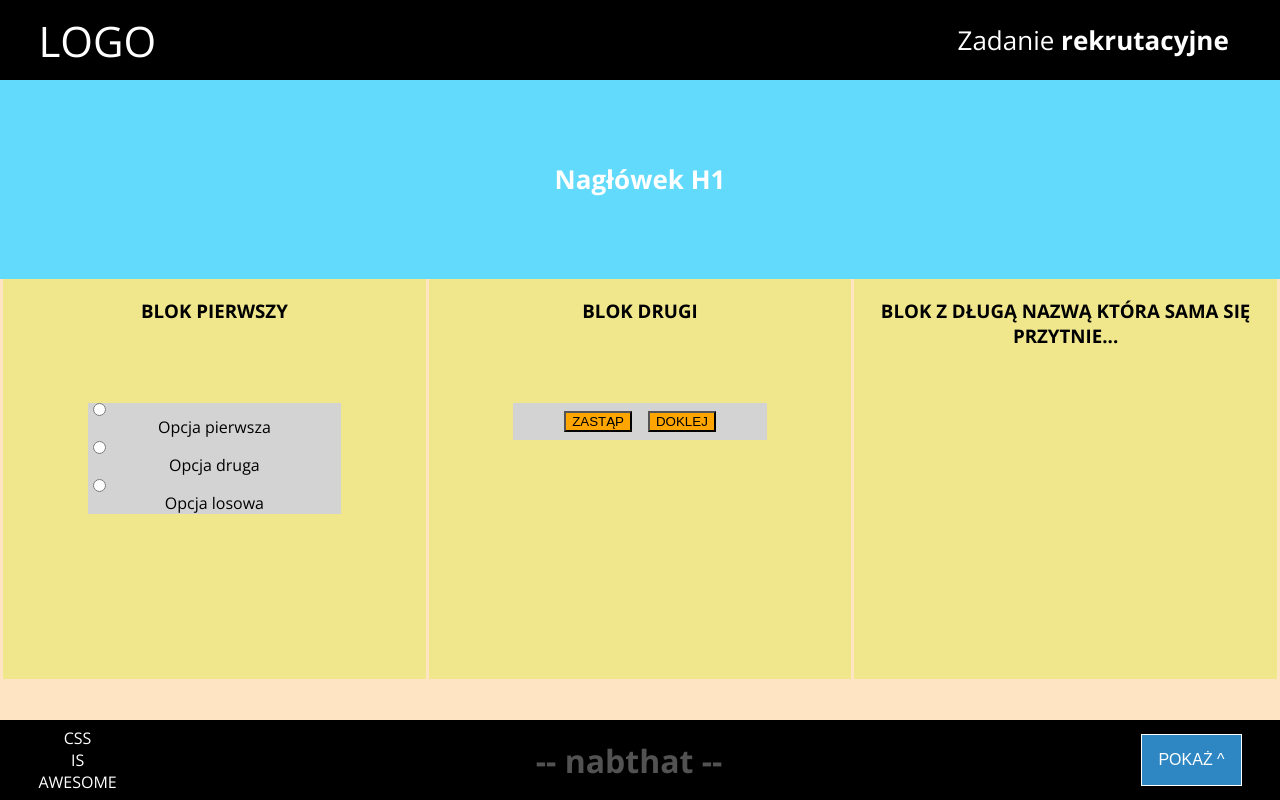
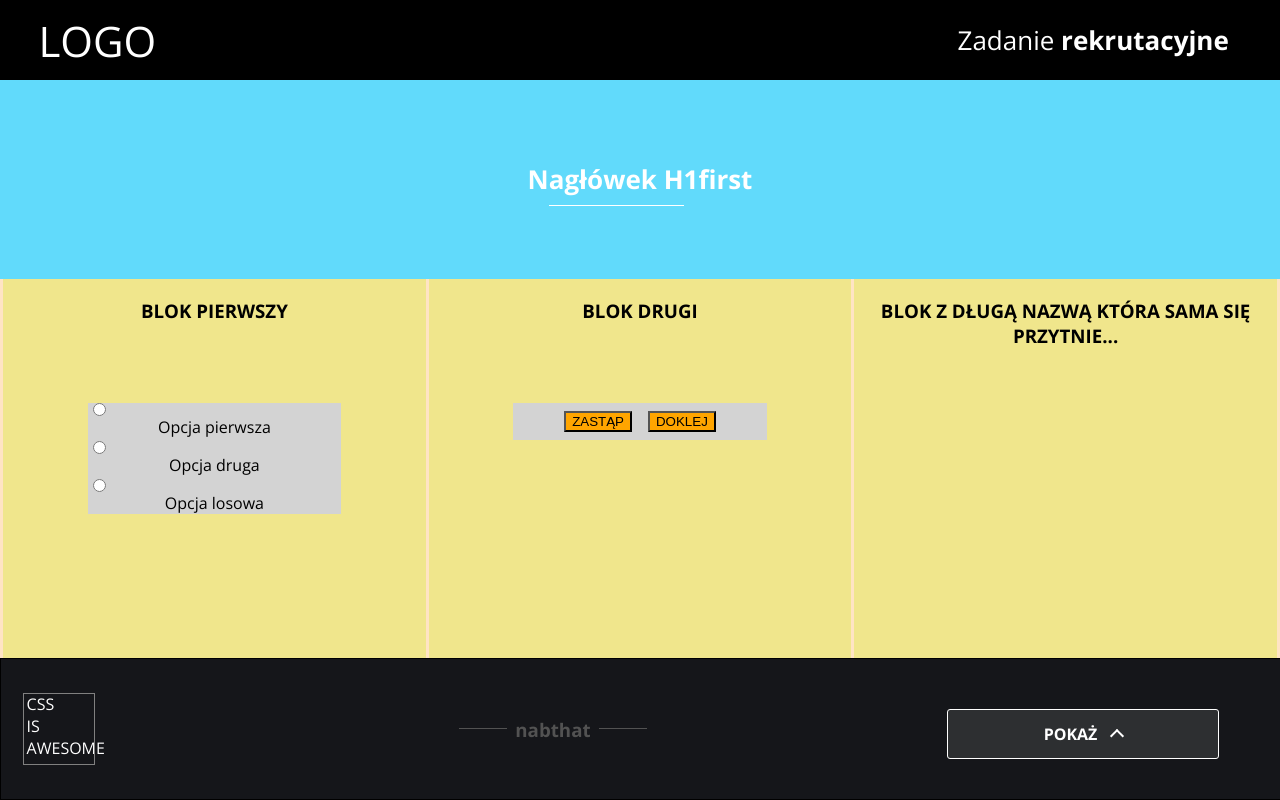
Before and after one commit to Nestremis/recruit, a React (Create React App) app: page / in a window 1280 px wide. Built offline with nearby package versions, Linux system fonts and the light colour scheme.

Commit message:
feat: drop up button made with reset partial funtionality

```diff
--- a/src/App.jsx
+++ b/src/App.jsx
@@ -12,14 +12,15 @@ function App() {
   const [optionMade, setOptionMade] = useState('');
   const [currentRecord, setCurrentRecord] = useState('');
   const [addedRecord, setAddedRecord] = useState('');
+  const [reset, setReset] = useState('');
 
 
   return (
     <div className="App">
-    <Topbar name={name}/>
+    <Topbar name={name} reset={reset} />
       <main>
       <header>
-        <h1>Nagłówek H1</h1>
+        <h1> N<span className="underline">agłówek H</span>1first </h1>
       </header>
         <section>
 
@@ -51,7 +52,7 @@ function App() {
 
         </section>
       </main>
-    <Footer setName={setName}/>
+    <Footer setName={setName} setReset={setReset}/>
     </div>
   );
 }
--- a/src/App.scss
+++ b/src/App.scss
@@ -25,6 +25,11 @@
       h1{
        color: white;
        font-size: calc(10px + 2vmin);
+
+       .underline{
+         border-bottom: 1px solid white;
+         padding-bottom: 1vmin;
+       }
       }
     }
 
--- a/src/components/BlockTwo.jsx
+++ b/src/components/BlockTwo.jsx
@@ -7,9 +7,8 @@ const BlockTwo = ({ optionMade, setCurrentRecord, currentRecord, setAddedRecord,
   let random = Math.floor(Math.random() * records.length);
 
   const handleReplace = () => {
-
     if (optionMade === 'Opcja pierwsza') {
-      setCurrentRecord(records[0].content)
+      setCurrentRecord(records[0].content);
     } else if (optionMade === 'Opcja druga') {
       setCurrentRecord(records[1].content)
     } else if (optionMade === 'Opcja losowa') {
@@ -18,9 +17,15 @@ const BlockTwo = ({ optionMade, setCurrentRecord, currentRecord, setAddedRecord,
   };
 
   const handleAddText = () => {
-      if (currentRecord.content !== records[random].content) {
-        setAddedRecord(records[random].content)
+      const nextText = records[random].content;
+      if (currentRecord !== nextText) {
+        setAddedRecord(nextText)
+      } else {
+        setAddedRecord('done')
       }
+      // else {
+      //   setAddedRecord(prev => records[random].content)
+      // }
   };
 
   return (
--- a/src/components/Footer.jsx
+++ b/src/components/Footer.jsx
@@ -2,13 +2,14 @@ import React from 'react';
 import './footer.scss';
 
 
-const Footer = ({setName}) => {
+const Footer = ({setName, setReset}) => {
 
 
-    const reset = () => '';
+    const reset = () => {
+        setName(false)
+    };
 
     const showName = (name) => {
-        // setName(name);
         setName(current => !current)
     };
 
@@ -16,26 +17,39 @@ const Footer = ({setName}) => {
         <>
         <div className='footer'>
             <div className='foot-container'>
-                <div className='css-logo'> CSS <br/> IS <br/> AWESOME</div>
-                <h3> -- nabthat --</h3>
+            <div className="css-logo">
+                <div className='css'> CSS <br/> IS <br/> AWESOME</div>
+                <div className='square'></div>
+            </div>
+
+                <h3 title='nabthat'> nabthat </h3>
+
 
                 <div className="dropup">
-                    <button className="dropbtn">POKAŻ ^ </button>
-                    <div className="dropup-content">
 
+                    <label htmlFor="touch">
+                        <b> POKAŻ </b>
+                    </label>
+
+                    <input type="checkbox" id="touch"/>
+
+
+                    <div className="slide">
                         <button
-                          onClick={reset}
+                            onClick={() => reset()}
                         >
-                            &gt; ZRESETUJ USTAWIENIA
+                          <i></i> ZRESETUJ USTAWIENIA
                         </button>
 
                         <button
                             onClick={() => showName(true)}
                         >
-                            &gt; POKAŻ DANE OSOBOWE
+                            <i></i> POKAŻ DANE OSOBOWE
                         </button>
                     </div>
+
                 </div>
+
             </div>
         </div>
         </>
--- a/src/components/Topbar.jsx
+++ b/src/components/Topbar.jsx
@@ -2,7 +2,7 @@ import React from 'react';
 import './topbar.scss';
 
 
-const Topbar = ({name}) => {
+const Topbar = ({name, reset}) => {
 
     return (
         <>
--- a/src/components/footer.scss
+++ b/src/components/footer.scss
@@ -1,7 +1,6 @@
 .footer {
-    // margin-top: auto;
     width: 100vw;
-    height: 10vmin;
+    height: 140px;
     position:fixed;
     bottom: 0;
     text-align: center;
@@ -9,7 +8,8 @@
     flex-direction: column;
     justify-content: center;
     color: white;
-    background-color: black;
+    background-color: #15161a;
+    border: 1px solid black;
 
     .foot-container {
         width: 100%;
@@ -17,95 +17,168 @@
         align-items: center;
         justify-content: space-between;
 
-        .css-logo {
+        @media screen and (max-width: 480px) {
+            display: grid;
+            grid-template-columns: 1fr;
+            place-items:center;
+        }
+
+        .css-logo{
             display: flex;
             cursor: pointer;
             text-decoration: none;
             font-size: calc(8px + 1vmin);
-            margin-left: 3vw;
-            // min-width: 10vw;
-            // background-color: #004848;
-        }
+            margin-left: 2vw;
+            text-align: left;
 
-        .css-logo:hover {
-            color: gold;
-        }
+            .square{
+                position: relative;
+                width: calc(30px + 5vmin);
+                height: calc(30px + 5vmin);
+                background-color: transparent;
+                border: gray 1px solid;
+                margin-left: calc(-10px + -9vmin);
+                transition: width 1s, height 1s, transform .5s  ;
 
-        h3 {
-            color: rgb(82, 82, 82);
-            font-size: 2rem;
-            // margin-bottom: 5vmin;
+                &:hover{
+                    border: gold 1px solid;
+                    transform: rotate(180deg);
+                }
+            }
 
-            @media screen and (max-width: 960px) {
-                // overflow-y: scroll;
+            @media screen and (max-width: 479px) {
                 display: none;
             }
         }
 
-        .dropup {
-          position: relative;
-          display: inline-block;
-          margin-right: 3vw;
-          cursor: pointer;
+        h3 {
+            color: #525252;
+            font-size: 1,5rem;
 
-
-
-          .dropup-content a:hover {
-              background-color: #ccc;
+            &::before,
+            &::after {
+                content:'';
+                display: inline-block;
+                border-top: 1px solid #525252;
+                width: 3rem;
+                margin: 0 .2rem;
+                transform: translateY(-0.5rem);
             }
 
-           .dropup-content button {
-              color: black;
-              padding: 12px 16px;
-              text-decoration: none;
-              display: block;
-              cursor: pointer;
-             }
-
-           .dropup-content {
-            display: none;
-            position: absolute;
-            background-color: #f1f1f1;
-            min-width: 160px;
-            bottom: 50px;
-            z-index: 1;
-            // cursor: pointer;
-             }
-
-            .dropbtn {
-            background-color: #2e87c2;
-            color: white;
-            padding: 16px;
-            font-size: 16px;
-            border: none;
-            border: 1px white solid;
-          }
-        }
-
-        .dropup:hover .dropbtn {
-          background-color: #16a2ff;
-          cursor: pointer;
-        }
-
-        .dropup:hover .dropup-content {
-            display: block;
+            @media screen and (max-width: 960px) {
+                display: none;
+            }
         }
 
 
+        .dropup {
+            width: 270px;
+            position: relative;
+            right: 5vw;
+            bottom: -20px;
+            display: flex;
+
+            b {
+                background : #2d2f31;
+                color : white;
+                cursor : pointer;
+                display: block;
+                position: absolute;
+                bottom: 0px;
+                width: 270px;
+                border: 1px solid white;
+                border-radius: 3px;
+                height: 48px;
+                display: flex;
+                justify-content: center;
+                align-items: center;
+
+                    &:after {
+                    content: "";
+                    margin-left: 15px;
+                    transform: rotate(-135deg);
+                    border: solid white;
+                    border-width: 0 2px 2px 0;
+                    display: inline-block;
+                    padding: 4px;
+                    margin-top: 4px;
+                    color: white;
+                    transition: transform .2s;
+
+                    #touch:checked {
+                        display: inline-block;
+                        transform: rotate(45deg);
+                        margin-bottom: 10px;
+                    }
+                }
+
+                #touch:checked + &::after {
+                    display: inline-block;
+                    transform: rotate(45deg);
+                    margin-bottom: 10px;
+                }
+
+            }
 
 
+              .slide {
+                width: 270px;
+                height: 0px;
+                overflow: hidden;
+                text-align: center;
+                transition: height .4s ease;
+                position: absolute;
+                bottom: 90px;
+                margin-bottom: 10px;
+                background-color: white;
+                box-shadow: rgba(0, 0, 0, 0) 0px 54px 55px, rgba(0, 0, 0, 0.2) 0px -12px 30px, rgba(0, 0, 0, 0.2) 0px 4px 6px, rgba(0, 0, 0, 0.23) 0px 12px 13px, rgba(0, 0, 0, 0.09) 0px -5px 5px;
+                display: block;
 
 
+                button {
+                    color: black;
+                    background-color: inherit;
+                    display: block;
+                    border: none;
+                    margin: 18px;
+                    font-weight:600;
+                    font-size: .95rem;
 
-    // h2 {
-    //     color: rgb(82, 82, 82);
-    //     font-size: 2rem;
-    //     // margin-bottom: 5vmin;
+                    i{
+                        transform: rotate(-45deg);
+                        border: solid black;
+                        border-width: 0 2px 2px 0;
+                        display: inline-block;
+                        padding: 3px;
+                        margin-right: 6px;
+                    }
 
-    //     @media screen and (max-width: 960px) {
-    //         // overflow-y: scroll;
-    //         display: none;
-    //     }
-    // }
+                    &:hover {
+                        color: #e58f2c;
+                        i {
+                            border: solid #e58f2c;
+                            border-width: 0 2px 2px 0;
+                        }
+                    }
+
+                }
+                // .slide button {
+                //     // padding: 20px;
+                //     // margin: auto 5px;
+                //   }
+
+              }
+
+              #touch:checked + .slide {
+                  height: 90px;
+                }
+                // b:hover::after{
+                //     // display: inline-block;
+                //     transform: rotate(45deg);
+                //     margin-bottom: 10px;
+                // }
+          }
+
+
     }
 }
```
Also changed, not shown: src/components/radioButton.scss (added).
